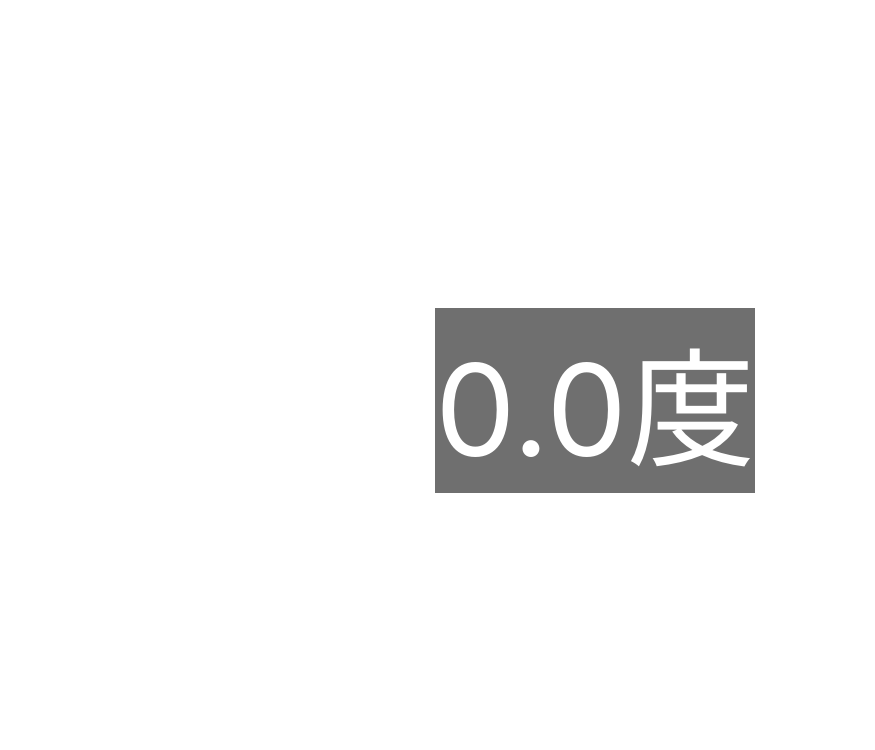
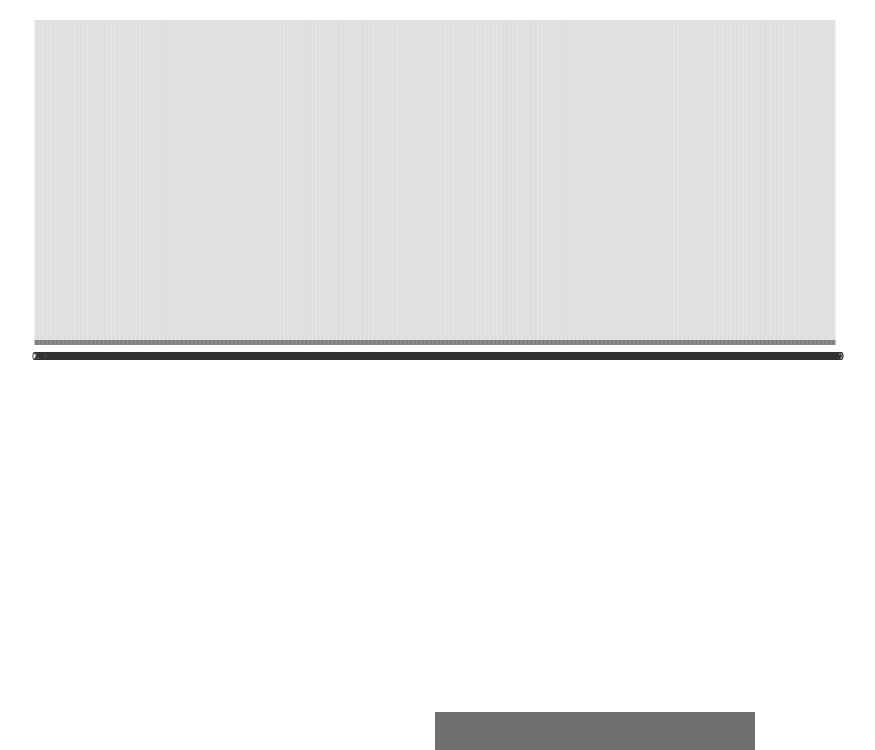
Before and after one commit to momosetkn/togi_check, a React (Create React App) app: page /togi_check/training in a window 1280 px wide. Shown: the top 750 px of the page, without its empty margins (45-920 px from the left). Built offline with nearby package versions, Linux system fonts and the light colour scheme.

Commit message:
Implements graph

```diff
--- a/src/TrainingPage.tsx
+++ b/src/TrainingPage.tsx
@@ -1,6 +1,7 @@
 import React, { useEffect, useState } from 'react';
 import './App.css';
 import styled from "styled-components";
+import {Graph} from "./Graph";
 
 type MeasurementValue = {
   orientationAlpha: number,
@@ -19,7 +20,11 @@ type CalculateValue = {
   speedY: number,
   speedZ: number,
   distance: number,
+}
+
+type GraphValue = {
   plottingDistance: number,
+  data: number[],
 }
 
 export const TrainingPage = () => {
@@ -40,7 +45,11 @@ export const TrainingPage = () => {
     speedY: 0,
     speedZ: 0,
     distance: 0,
+  });
+
+  const [graph, setGraph] = useState<GraphValue>({
     plottingDistance: 0,
+    data: []
   });
 
   useEffect(() => {
@@ -133,9 +142,21 @@ export const TrainingPage = () => {
     calculateValue.speedZ,
   ]);
 
+  useEffect(() => {
+    if (calculateValue.distance - graph.plottingDistance >= step) {
+
+      setGraph(prev => ({
+        ...prev,
+        plottingDistance: calculateValue.distance,
+        data: prev.data.length > graphLength ? [] : [...prev.data, measurementValue.orientationGamma],
+      }));
+    }
+    // eslint-disable-next-line
+  }, [calculateValue.distance, measurementValue.orientationGamma]);
 
   return (
     <StyledMain>
+      <Graph data={graph.data} length={1000} />
       <StyledAngleIndicator>
         <span>{Math.abs(measurementValue.orientationGamma).toFixed(1)}度</span>
       </StyledAngleIndicator>
@@ -190,6 +211,7 @@ export const TrainingPage = () => {
 }
 
 const step = 1_000;
+const graphLength = 1_000;
 
 const StyledMain = styled.div`
   height: 100vh;
```
